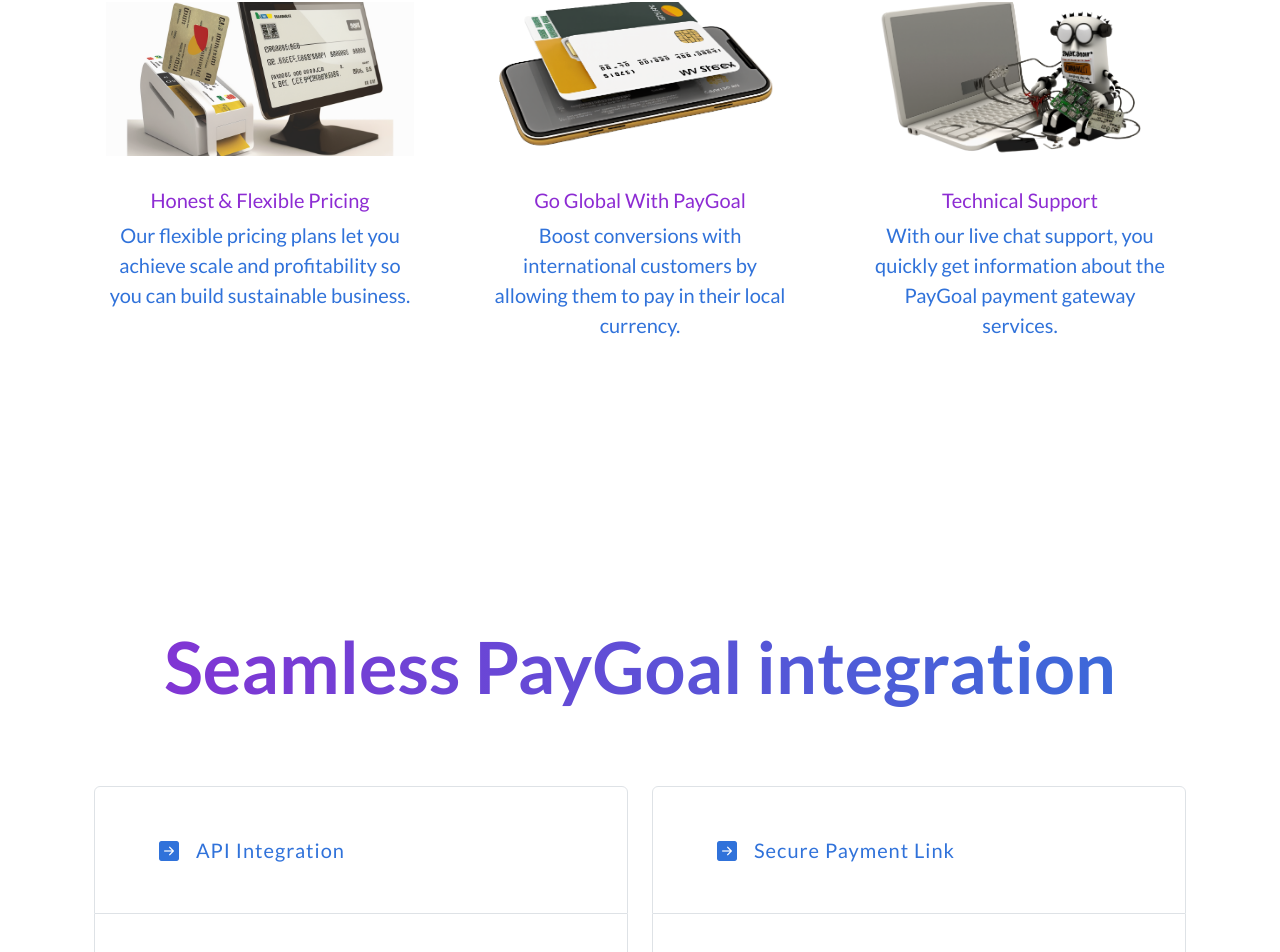
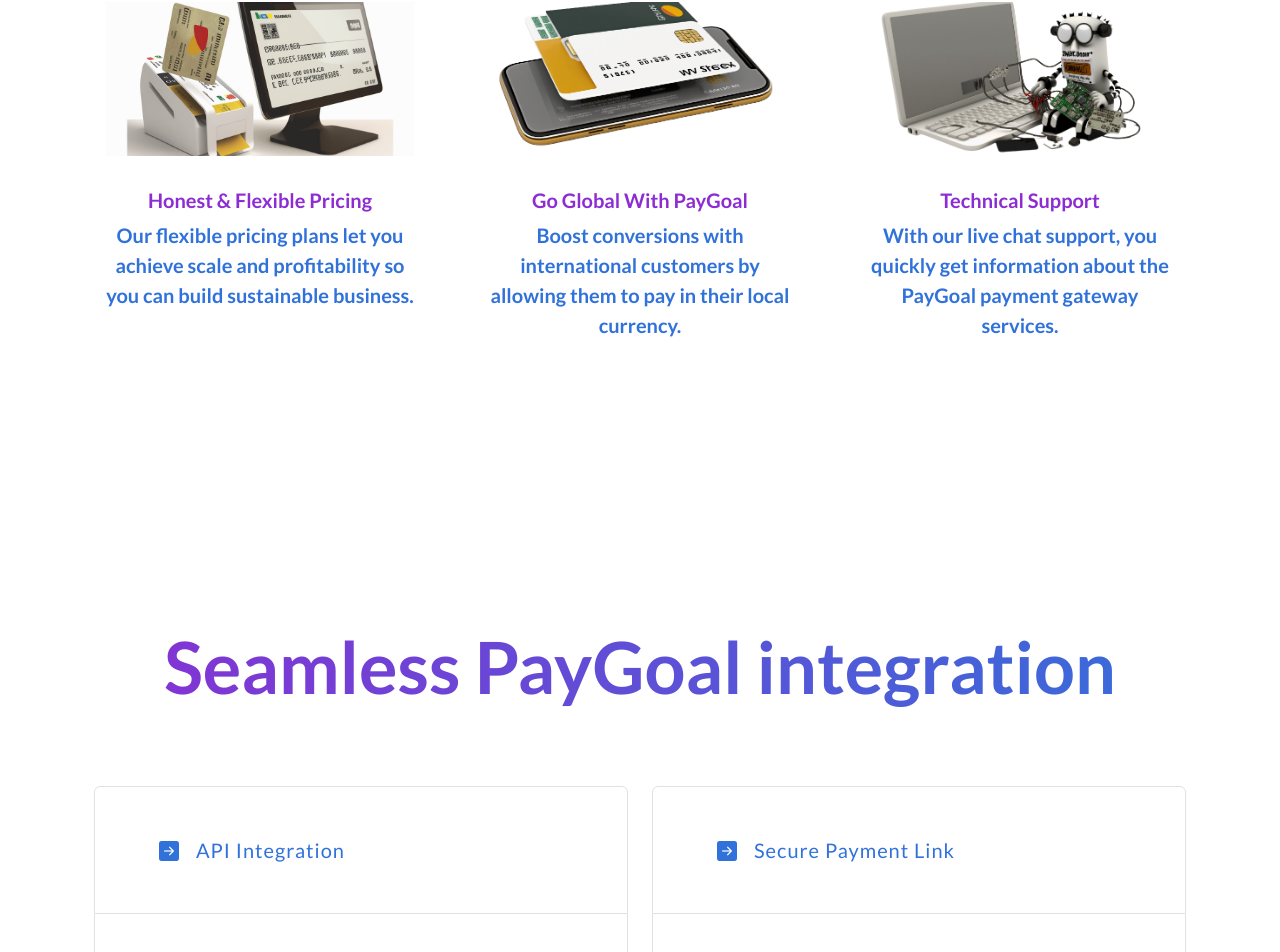
Before and after one commit to krates98/paygoal, a React (Create React App) app: page / in a window 1280 px wide. Shown: the part 1981-2933 px from the top of the page. Built offline with nearby package versions, Linux system fonts and the light colour scheme.

Commit message:
fixing font

```diff
--- a/src/pages/Home/Styles/blocks.css
+++ b/src/pages/Home/Styles/blocks.css
@@ -1,8 +1,10 @@
 .hubHeadText {
   color: #8d2cd3;
+  font-weight: 700;
 }
 
 .hubSubText {
   color: #3072da;
+  font-weight: 600;
   font-size: 20px !important;
 }
```
